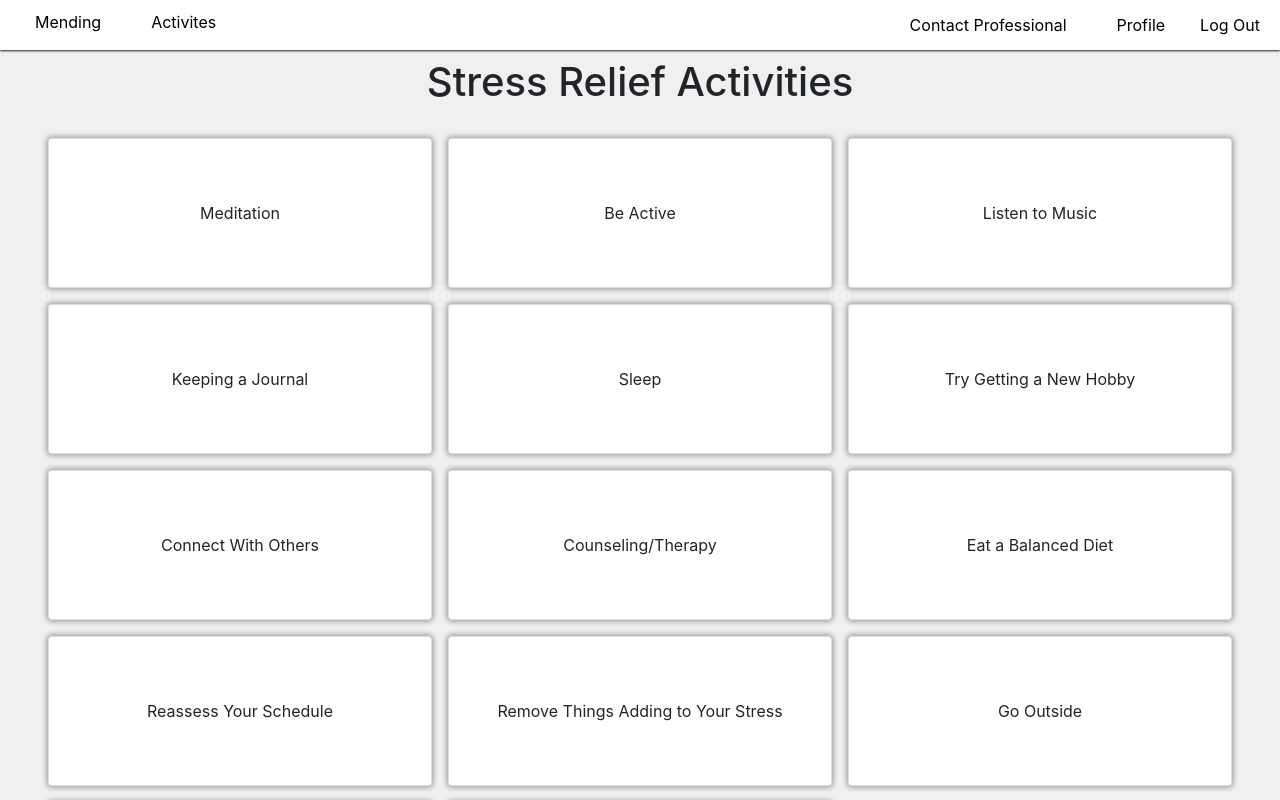
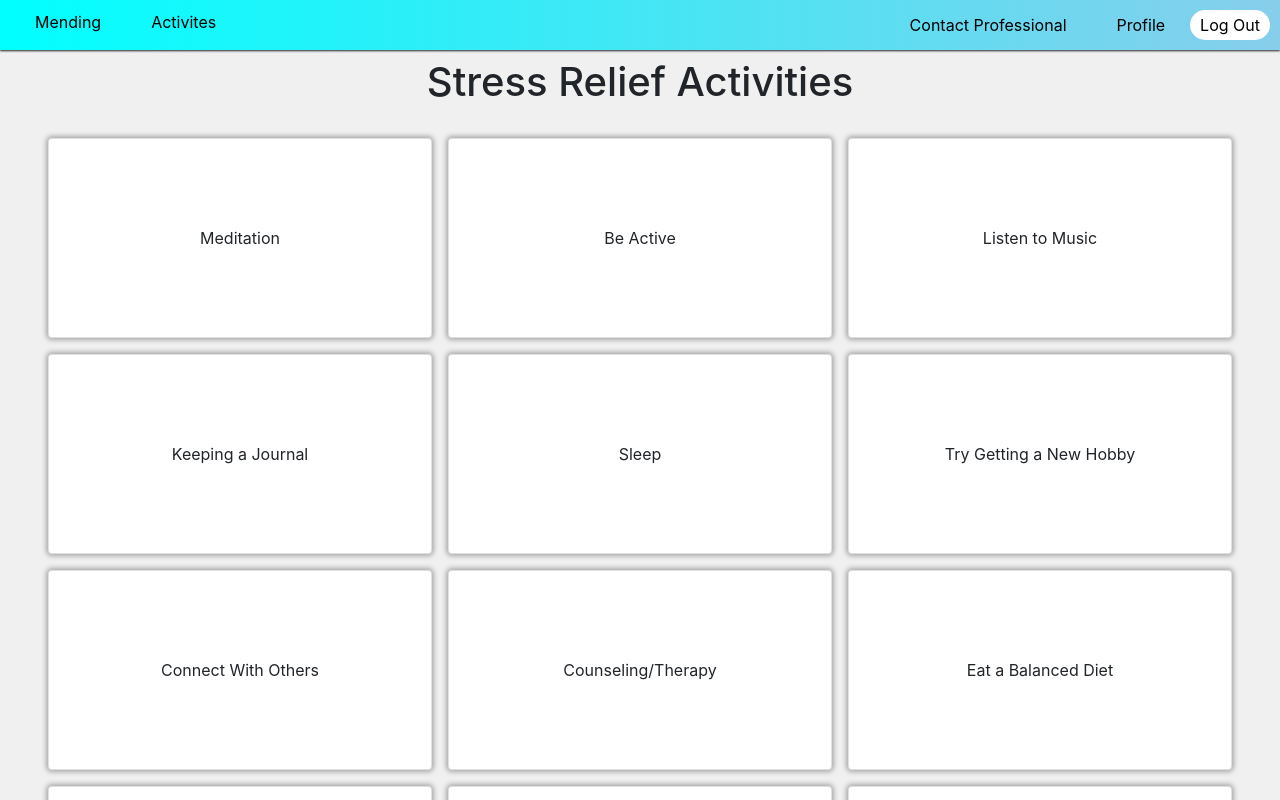
Before and after one commit to TommyLiang1/Capstone_Final_Project, a React (Create React App) app in the folder client/: page /activities in a window 1280 px wide. Shown: the top 800 px of the page. Built offline with nearby package versions, Linux system fonts and the light colour scheme; no server answers; sample sign-in values are in the browser's storage.

Commit message:
styled css files for Activities page (changed navbar)

```diff
--- a/client/src/ActivityList.json
+++ b/client/src/ActivityList.json
@@ -12,17 +12,17 @@
   {
     "id": 3,
     "name": "Listen to Music",
-    "detail": "Listening to music is a great mental distraction. Instead of constantly focusing on stressors, your mind will wander and focus on the music or anything else the music makes you feel. Additionally, listening to music can also reduce muscle tension and decress stree hormones."
+    "detail": "Listening to music is a great mental distraction. Instead of constantly focusing on stressors, music will allow your mind to relax and can reduce muscle tension and decrease stress hormones."
   },
   {
     "id": 4,
     "name": "Keeping a Journal",
-    "detail": "Writing/typing your thoughts onto a journal or text file is a good way to release your built-up emotions. Simply write whatever comes to mind without thinking. No one else needs to read it anyway, so afterward you can either trash it or save it for a self-reflection at a later date."
+    "detail": "Writing/typing your thoughts onto something is a good way to release your built-up emotions. Simply write whatever comes to mind without thinking. No one else needs to read it anyway, so afterward, you can either trash it or save it for a self-reflection at a later date."
   },
   {
     "id": 5,
     "name": "Sleep",
-    "detail": "Stress can cause one to have trouble sleeping due too having a lot to think about during your sleep. As such, you should consider creating a quiet and relaxing bedtime routine. Maybe listen to some soothing music while you sleep; everyone is different, so try experimenting."
+    "detail": "Stress can cause one to have trouble sleeping due to having a lot to think about during your sleep. As such, you should consider creating a quiet and relaxing bedtime routine. Maybe listen to some soothing music while you sleep; everyone is different, so try experimenting."
   },
   {
     "id": 6,
@@ -32,7 +32,7 @@
   {
     "id": 7,
     "name": "Connect With Others",
-    "detail": "Sometimes one isolates oneself when stressed. Instead of isolation, try reaching out to others; interacting with others can distrct your mind and if they are willing to listen to your troubles, it can be a good way to vent out all the built-up stress (similar to keeping a journal)."
+    "detail": "Similar to keeping a journal, reaching out and interacting with others can distract your mind and if they are willing to listen to your troubles, it can be a good way to vent out all the built-up stress."
   },
   {
     "id": 8,
@@ -47,22 +47,22 @@
   {
     "id": 10,
     "name": "Reassess Your Schedule",
-    "detail": "Trying to get a lot done in a short amount of time is going to make you more stressed. Spreading out your workload can be a way to reduce the amount of stress you get and with a more spread out workload, you may have more time to take breaks to clear your mind and refocus."
+    "detail": "Trying to get a lot done in a short amount of time is going to make you more stressed. Spreading out your workload can be a way to reduce the amount of stress you get and with a more spread out the workload; you may have more time to take breaks to clear your mind and refocus."
   },
   {
     "id": 11,
     "name": "Remove Things Adding to Your Stress",
-    "detail": "Sometimes, the best way to reduce your stress is to cut something out of your life. Changing your daily rountine may help if your stop doing an activity that adds to your stress, like constantly being connected to your phone."
+    "detail": "Sometimes, the best way to reduce your stress is to cut something out of your life. Changing your daily routine may help if your stop doing an activity that adds to your stress like constantly being connected to your phone."
   },
   {
     "id": 12,
     "name": "Go Outside",
-    "detail": "Being outdoors and away from where you usually are may help reduce stress. Sometimes as little as 10 minutes of frsh air can improve your well-being."
+    "detail": "Being outdoors and away from where you usually are may help reduce stress. Sometimes as little as 10 minutes of fresh air can improve your well-being."
   },
   {
-    "ud": 13,
+    "id": 13,
     "name": "Creating Art",
-    "detail": "Drawing and coloring is another greate activity to keep you mind of any stressors, resulting in stress relief."
+    "detail": "Drawing and coloring is another great activity to keep your mind off any stressors, resulting in stress relief."
   },
   {
     "id": 14,
--- a/client/src/components/Activities.js
+++ b/client/src/components/Activities.js
@@ -6,6 +6,7 @@ import "../styles/Activities.css";
 const Activities = () => {
   return(
     <Layout>
+      <div className="activity-background">
         <h1 className="activity-header">Stress Relief Activities</h1>
         <br></br>
         <div className="card-grid">
@@ -16,6 +17,7 @@ const Activities = () => {
               )
             })
           }
+        </div>
       </div>
     </Layout>
   )
--- a/client/src/styles/Activities.css
+++ b/client/src/styles/Activities.css
@@ -1,6 +1,6 @@
-/* body {
-  background-color: #C8D0D2;
-}  */
+/* .activity-background {
+  background: linear-gradient(to right, aqua, skyblue);
+} */
 
 .activity-header {
   position: relative;
@@ -25,7 +25,7 @@
   box-shadow: 0 0 5px 2px rgba(0, 0, 0, .3);
   background-color: white;
   transform-style: preserve-3d;
-  height: 150px;
+  height: 200px;
   transition: 200ms;
   cursor: pointer;
   transform: perspective(1000px) rotateY(var(--rotate-y, 0))
--- a/client/src/styles/Navbar.css
+++ b/client/src/styles/Navbar.css
@@ -2,7 +2,8 @@
   display: flex;
   justify-content: space-between;
   padding: 10px;
-  background-color: white;
+  /* background-color: white; */
+  background: linear-gradient(to right, aqua, skyblue);
   box-shadow: 0px 1px 2px;
 }
 
```
Lines whose indentation alone changed are shown as unchanged.
